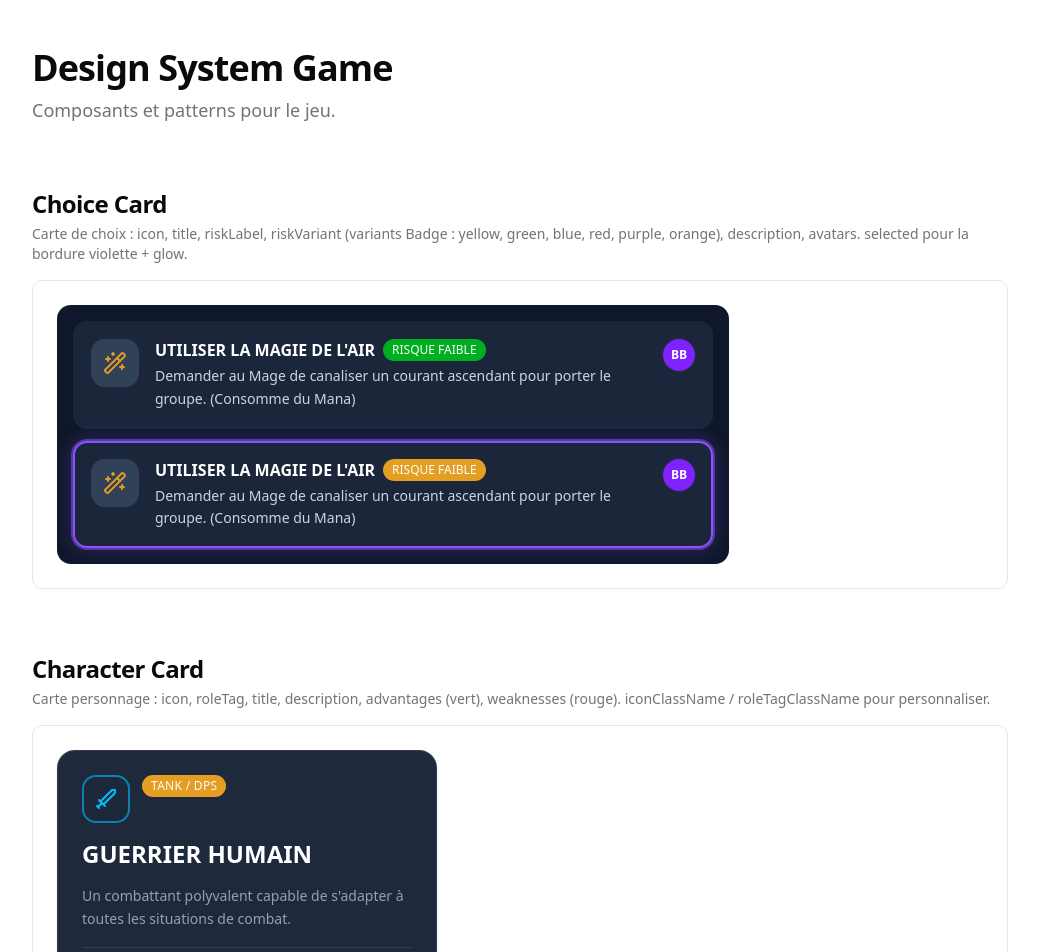
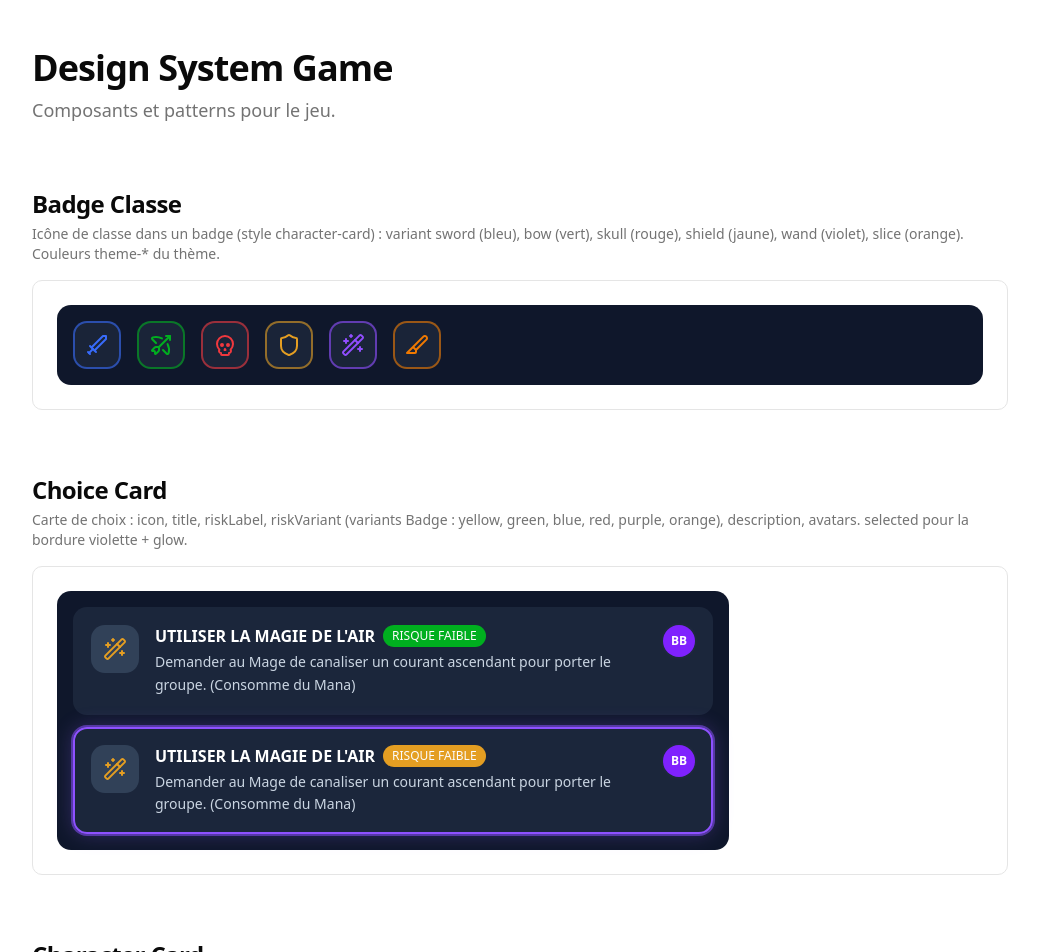
Before and after one commit to LignacAntony/fantasia-adventure, a Next.js app: page /design-system-game in a window 1280 px wide. Shown: the top 952 px of the page, without its empty margins (120-1159 px from the left). Built offline with nearby package versions, Linux system fonts and the light colour scheme.

Commit message:
bdges classes

```diff
--- a/src/app/design-system-game/page.tsx
+++ b/src/app/design-system-game/page.tsx
@@ -1,15 +1,11 @@
 "use client"
 
+import { BadgeClasse } from "@/components/badge-classe"
 import { CharacterCard } from "@/components/character-card"
 import { ChoiceCard } from "@/components/choice-card"
 import { ChatHistory } from "@/components/chat-history"
 import { FeatureCard } from "@/components/feature-card"
-import {
-  AlertCircleIcon,
-  Sword,
-  Users,
-  WandSparkles,
-} from "lucide-react"
+import { AlertCircleIcon, Users, WandSparkles } from "lucide-react"
 
 function Section({
   title,
@@ -47,6 +43,20 @@ export default function DesignSystemGamePage() {
         </header>
 
         <Section
+          title="Badge Classe"
+          description="Icône de classe dans un badge (style character-card) : variant sword (bleu), bow (vert), skull (rouge), shield (jaune), wand (violet), slice (orange). Couleurs theme-* du thème."
+        >
+          <div className="flex flex-wrap items-center gap-4 rounded-xl bg-slate-900 p-4">
+            <BadgeClasse variant="sword" />
+            <BadgeClasse variant="bow" />
+            <BadgeClasse variant="skull" />
+            <BadgeClasse variant="shield" />
+            <BadgeClasse variant="wand" />
+            <BadgeClasse variant="slice" />
+          </div>
+        </Section>
+
+        <Section
           title="Choice Card"
           description="Carte de choix : icon, title, riskLabel, riskVariant (variants Badge : yellow, green, blue, red, purple, orange), description, avatars. selected pour la bordure violette + glow."
         >
@@ -71,11 +81,11 @@ export default function DesignSystemGamePage() {
 
         <Section
           title="Character Card"
-          description="Carte personnage : icon, roleTag, title, description, advantages (vert), weaknesses (rouge). iconClassName / roleTagClassName pour personnaliser."
+          description="Carte personnage : classe (BadgeClasse) ou icon, roleTag, title, description, advantages, weaknesses."
         >
           <div className="flex flex-wrap gap-4">
             <CharacterCard
-              icon={<Sword className="text-sky-400" />}
+              classe="sword"
               roleTag="TANK / DPS"
               title="Guerrier humain"
               description="Un combattant polyvalent capable de s'adapter à toutes les situations de combat."
--- /dev/null
+++ b/src/components/badge-classe.tsx
@@ -0,0 +1,77 @@
+"use client"
+
+import * as React from "react"
+import {
+  BowArrow,
+  Slice,
+  Shield,
+  Skull,
+  Sword,
+  WandSparkles,
+} from "lucide-react"
+
+import { cn } from "@/lib/utils"
+
+const variantConfig = {
+  sword: {
+    Icon: Sword,
+    className:
+      "border-theme-blue/60 bg-slate-800/80 text-theme-blue [&>svg]:size-6",
+  },
+  bow: {
+    Icon: BowArrow,
+    className:
+      "border-theme-green/60 bg-slate-800/80 text-theme-green [&>svg]:size-6",
+  },
+  skull: {
+    Icon: Skull,
+    className:
+      "border-theme-red/60 bg-slate-800/80 text-theme-red [&>svg]:size-6",
+  },
+  shield: {
+    Icon: Shield,
+    className:
+      "border-theme-yellow/60 bg-slate-800/80 text-theme-yellow [&>svg]:size-6",
+  },
+  wand: {
+    Icon: WandSparkles,
+    className:
+      "border-theme-purple/60 bg-slate-800/80 text-theme-purple [&>svg]:size-6",
+  },
+  slice: {
+    Icon: Slice,
+    className:
+      "border-theme-orange/60 bg-slate-800/80 text-theme-orange [&>svg]:size-6",
+  },
+} as const
+
+export type BadgeClasseVariant = keyof typeof variantConfig
+
+export interface BadgeClasseProps extends React.ComponentProps<"div"> {
+  variant: BadgeClasseVariant
+}
+
+function BadgeClasse({
+  variant,
+  className,
+  ...props
+}: BadgeClasseProps) {
+  const { Icon, className: variantClassName } = variantConfig[variant]
+
+  return (
+    <div
+      role="img"
+      aria-label={variant}
+      className={cn(
+        "flex size-12 shrink-0 items-center justify-center rounded-xl border-2",
+        variantClassName,
+        className
+      )}
+      {...props}
+    >
+      <Icon className="size-6" />
+    </div>
+  )
+}
+
+export { BadgeClasse }
--- a/src/components/character-card.tsx
+++ b/src/components/character-card.tsx
@@ -3,6 +3,8 @@
 import * as React from "react"
 
 import { cn } from "@/lib/utils"
+import { BadgeClasse } from "@/components/badge-classe"
+import type { BadgeClasseVariant } from "@/components/badge-classe"
 import { Badge } from "@/components/ui/badge"
 import type { VariantProps } from "class-variance-authority"
 import { badgeVariants } from "@/components/ui/badge"
@@ -14,6 +16,7 @@ export interface CharacterCardProps
   extends Omit<React.ComponentProps<"article">, "title"> {
   icon?: React.ReactNode
   iconClassName?: string
+  classe?: BadgeClasseVariant
   roleTag?: React.ReactNode
   roleTagVariant?: CharacterCardRoleTagVariant
   roleTagClassName?: string
@@ -26,6 +29,7 @@ export interface CharacterCardProps
 function CharacterCard({
   icon,
   iconClassName,
+  classe,
   roleTag,
   roleTagVariant = "yellow",
   roleTagClassName,
@@ -36,6 +40,8 @@ function CharacterCard({
   className,
   ...props
 }: CharacterCardProps) {
+  const showIconArea = classe != null || icon != null
+
   return (
     <article
       className={cn(
@@ -45,7 +51,10 @@ function CharacterCard({
       {...props}
     >
       <div className="flex items-start gap-3">
-        {icon && (
+        {showIconArea &&
+          (classe != null ? (
+            <BadgeClasse variant={classe} />
+          ) : (
             <div
               className={cn(
                 "flex size-12 shrink-0 items-center justify-center rounded-xl border-2 border-sky-400/60 bg-slate-800/80 text-sky-400 [&>svg]:size-6",
@@ -54,7 +63,7 @@ function CharacterCard({
             >
               {icon}
             </div>
-        )}
+          ))}
         {roleTag != null && roleTag !== "" && (
           <Badge
             variant={roleTagVariant}
```
Lines whose indentation alone changed are shown as unchanged.
